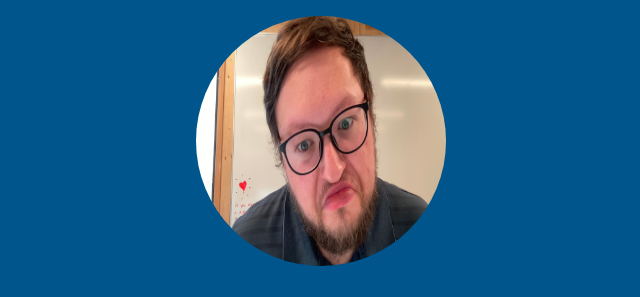
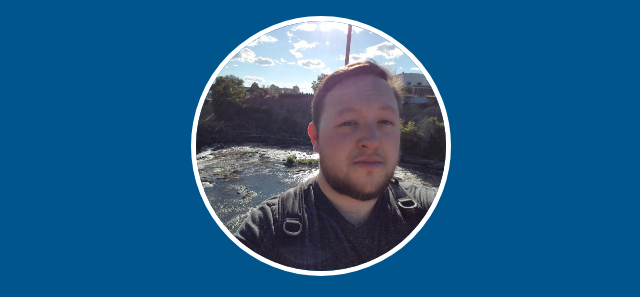
Before and after one commit to ezitodesign/My-Website, a plain HTML site: page index.html in a window 1280 px wide. Shown: the top 297 px of the page, without its empty margins (319-959 px from the left). Drawn offline with Linux system fonts and the light colour scheme.

Commit message:
Changed Profile Picture

```diff
--- a/css/styles.css
+++ b/css/styles.css
@@ -10,6 +10,7 @@ img{
     display: flex;
     align-items: center;
     margin: 0 auto;
+    border: 5px solid #fff;
 
 }
 
--- a/index.html
+++ b/index.html
@@ -17,7 +17,7 @@
    <header class="header">
     <figure class="card">
       <div class="card-inner">
-        <img src="img/me.jpg" alt="My Image" />
+        <img src="img/116.jpeg" alt="My Image" />
         <h1 class="challenge-title">Eric Zito</h1>
         <figcaption>
           <p id="intro"> Web/UX/Graphic Designer<br> Just out here trying to solve problems and make cool stuff.</p>
```
Also changed, not shown: img/116.jpeg (added).
